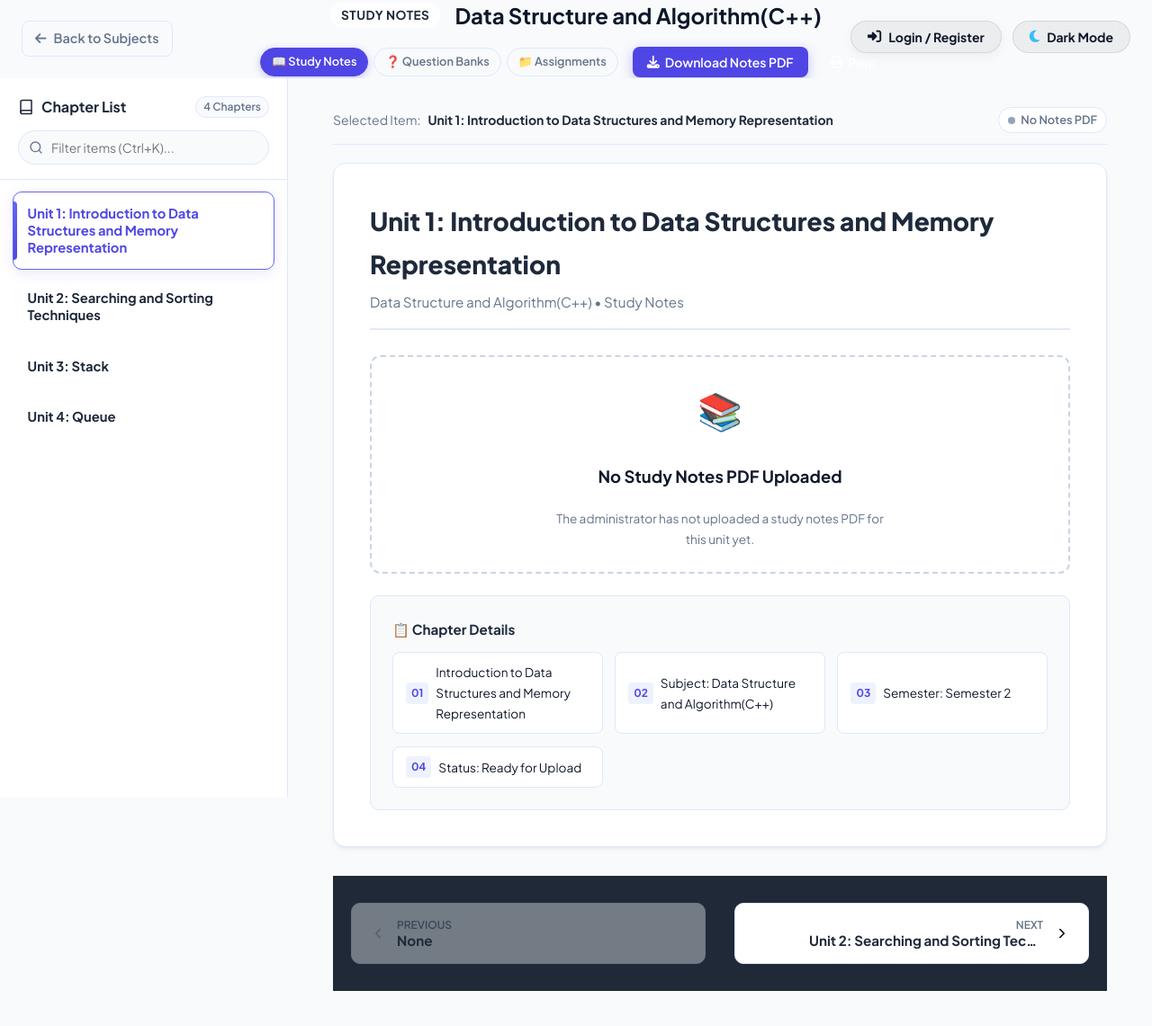
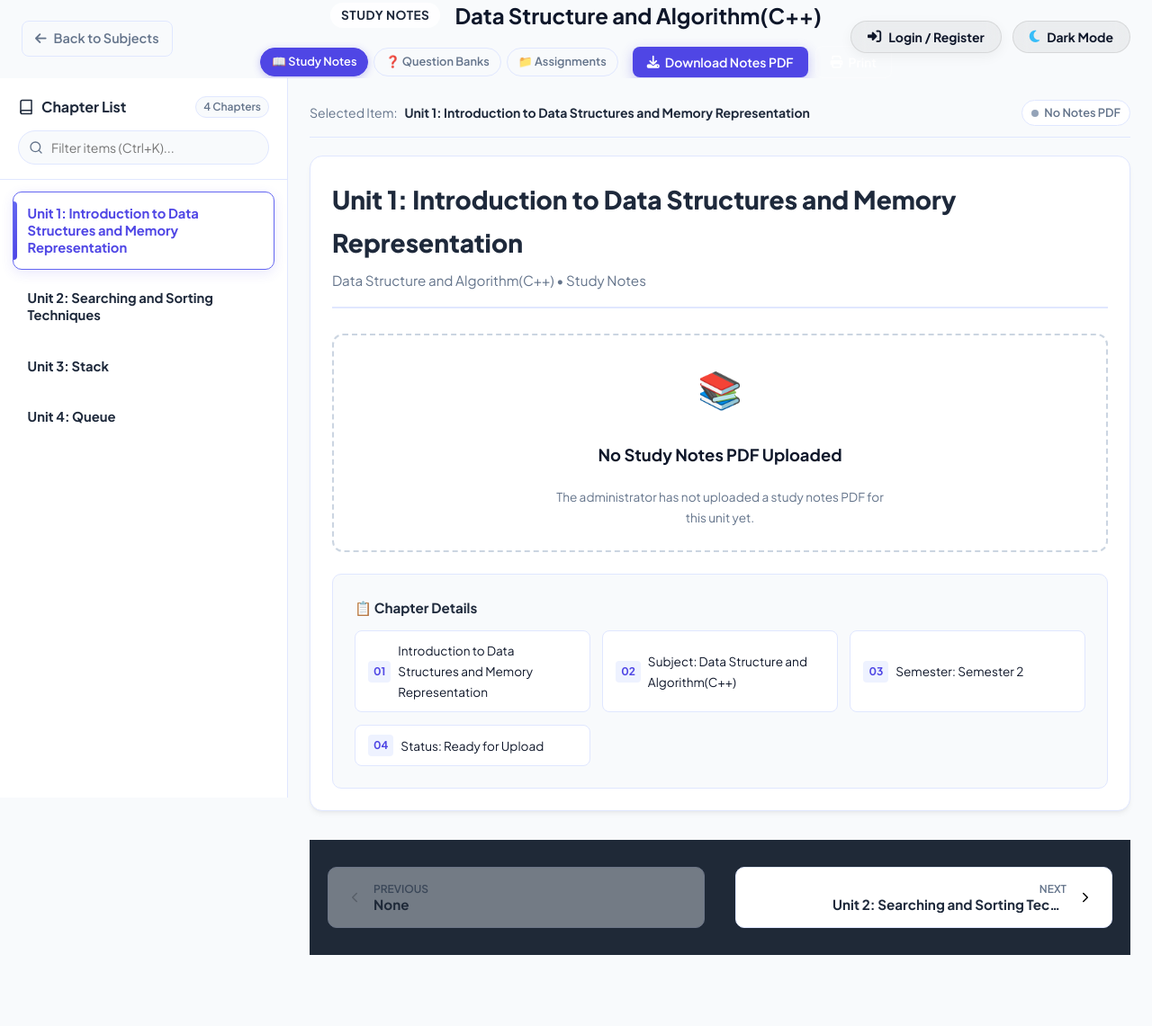
Before and after one commit to TodkarRohit/NW, a plain HTML site: page notes/viewer.html in a window 1280 px wide. Shown: the part 1-1142 px from the top of the page at 90% size. After the commit the page ends 1111 px from the top, so only its background shows below. Drawn offline with nearby package versions, Linux system fonts and the light colour scheme; no server answers.

Commit message:
Update PDF document container styles to fit full width of screen/device

```diff
--- a/notes/viewer.css
+++ b/notes/viewer.css
@@ -440,15 +440,16 @@ body {
 .preview-panel {
     flex: 1;
     background: var(--bg-page);
-    padding: 2rem 3rem 4rem 3rem;
+    padding: 1.5rem 1.5rem 3rem 1.5rem;
     display: flex;
     flex-direction: column;
-    align-items: center;
+    align-items: stretch;
+    width: 100%;
 }
 
 .preview-meta-bar {
     width: 100%;
-    max-width: 860px;
+    max-width: 100%;
     display: flex;
     justify-content: space-between;
     align-items: center;
@@ -505,11 +506,11 @@ body {
 /* Document Container */
 .notes-document {
     width: 100%;
-    max-width: 860px;
+    max-width: 100%;
     background: #ffffff;
     border-radius: 14px;
     border: 1px solid var(--border-color);
-    padding: 2.5rem;
+    padding: 1.5rem;
     box-shadow: var(--card-shadow);
     font-size: 1rem;
     line-height: 1.7;
@@ -712,19 +713,21 @@ body {
 }
 
 .doc-preview-body {
-    padding: 1.5rem;
+    padding: 0.5rem;
     min-height: 260px;
     display: flex;
     flex-direction: column;
     justify-content: center;
     align-items: center;
     background: #fafafa;
+    width: 100%;
 }
 
 .doc-preview-body iframe,
 .doc-preview-body embed {
     width: 100%;
-    height: 480px;
+    height: 80vh;
+    min-height: 650px;
     border: none;
     border-radius: 8px;
 }
@@ -732,7 +735,7 @@ body {
 /* Chapter Bottom Navigation */
 .chapter-pagination {
     width: 100%;
-    max-width: 860px;
+    max-width: 100%;
     display: flex;
     justify-content: space-between;
     gap: 1.5rem;
--- a/question_bank/viewer.css
+++ b/question_bank/viewer.css
@@ -440,15 +440,16 @@ body {
 .preview-panel {
     flex: 1;
     background: var(--bg-page);
-    padding: 2rem 3rem 4rem 3rem;
+    padding: 1.5rem 1.5rem 3rem 1.5rem;
     display: flex;
     flex-direction: column;
-    align-items: center;
+    align-items: stretch;
+    width: 100%;
 }
 
 .preview-meta-bar {
     width: 100%;
-    max-width: 860px;
+    max-width: 100%;
     display: flex;
     justify-content: space-between;
     align-items: center;
@@ -505,11 +506,11 @@ body {
 /* Document Container */
 .notes-document {
     width: 100%;
-    max-width: 860px;
+    max-width: 100%;
     background: #ffffff;
     border-radius: 14px;
     border: 1px solid var(--border-color);
-    padding: 2.5rem;
+    padding: 1.5rem;
     box-shadow: var(--card-shadow);
     font-size: 1rem;
     line-height: 1.7;
@@ -712,19 +713,21 @@ body {
 }
 
 .doc-preview-body {
-    padding: 1.5rem;
+    padding: 0.5rem;
     min-height: 260px;
     display: flex;
     flex-direction: column;
     justify-content: center;
     align-items: center;
     background: #fafafa;
+    width: 100%;
 }
 
 .doc-preview-body iframe,
 .doc-preview-body embed {
     width: 100%;
-    height: 480px;
+    height: 80vh;
+    min-height: 650px;
     border: none;
     border-radius: 8px;
 }
@@ -732,7 +735,7 @@ body {
 /* Chapter Bottom Navigation */
 .chapter-pagination {
     width: 100%;
-    max-width: 860px;
+    max-width: 100%;
     display: flex;
     justify-content: space-between;
     gap: 1.5rem;
```
